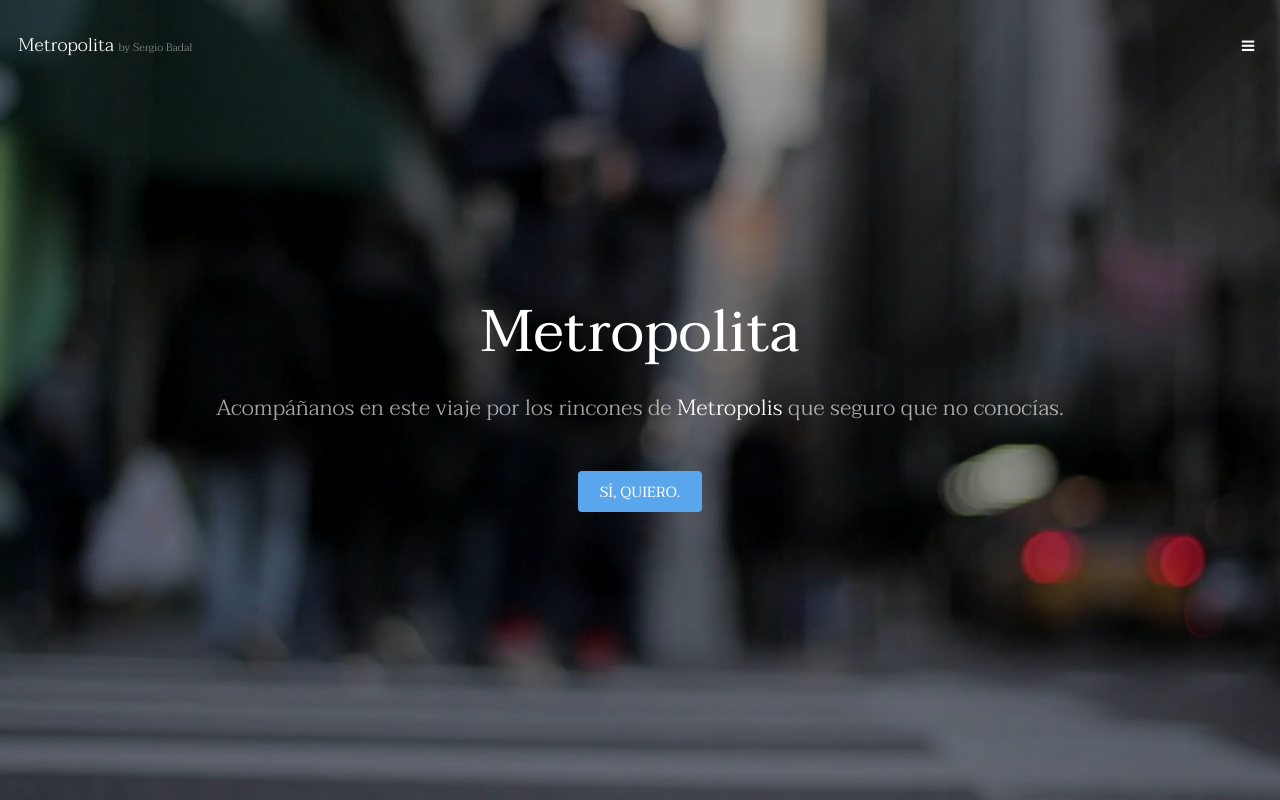
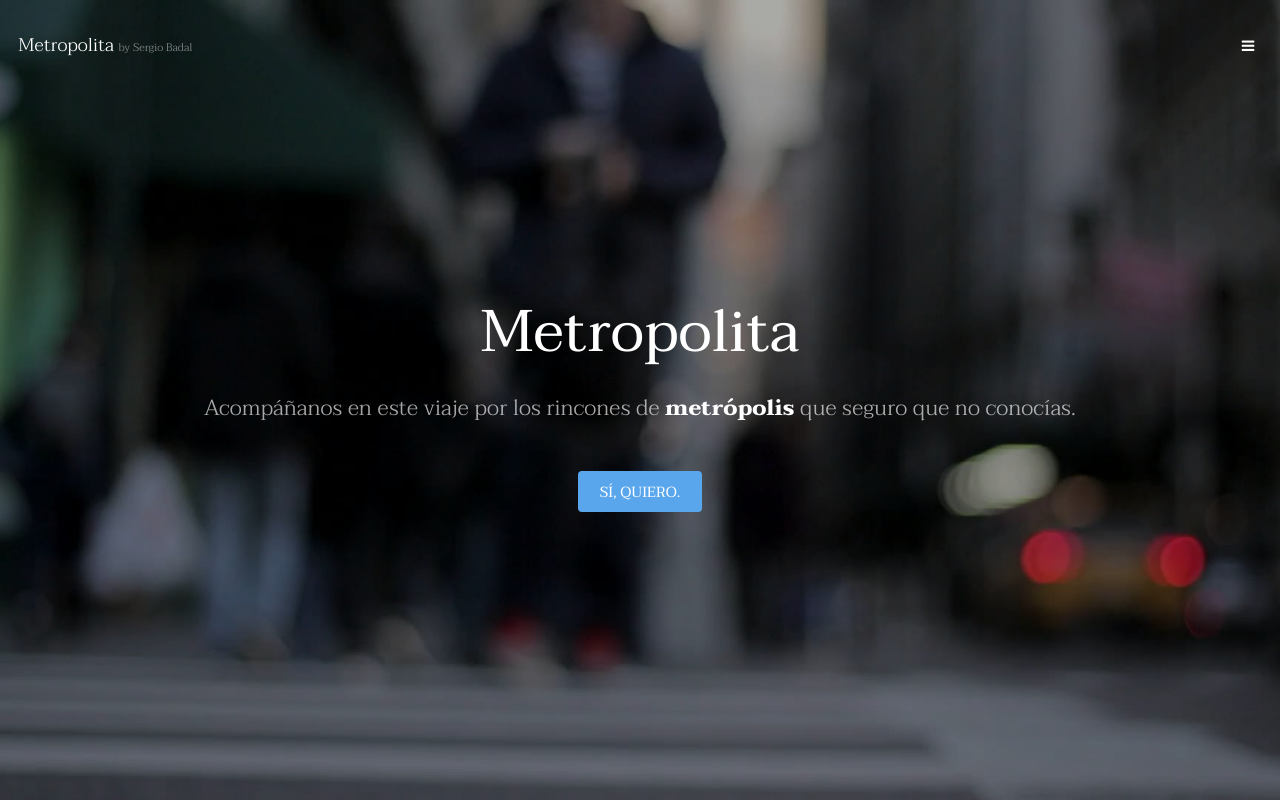
Before and after one commit to Esther2714/04_REP_METROPOLITA, a plain HTML site: page index.html in a window 1280 px wide. Shown: the top 800 px of the page. Drawn offline with Linux system fonts and the light colour scheme.

Commit message:
negrita fuerte blanco en la frase de portada por ELENA

```diff
--- a/assets/css/main.css
+++ b/assets/css/main.css
@@ -4228,3 +4228,4 @@
 
 		}
 		#three, #four, #footer section {display:none}
+		#banner b{color:white;font-weight: 900; !important}
--- a/index.html
+++ b/index.html
@@ -37,7 +37,7 @@
 			<section id="banner" data-video="images/banner">
 				<div class="inner">
 					<h1>Metropolita</h1>
-					<p>Acompáñanos en este viaje por los rincones de  <a href="">Metropolis</a> que seguro que no conocías. </p>
+					<p>Acompáñanos en este viaje por los rincones de <b>metrópolis</b> que seguro que no conocías. </p>
 					<a href="#one" class="button special scrolly">SÍ, QUIERO.</a>
 				</div>
 			</section>
```
